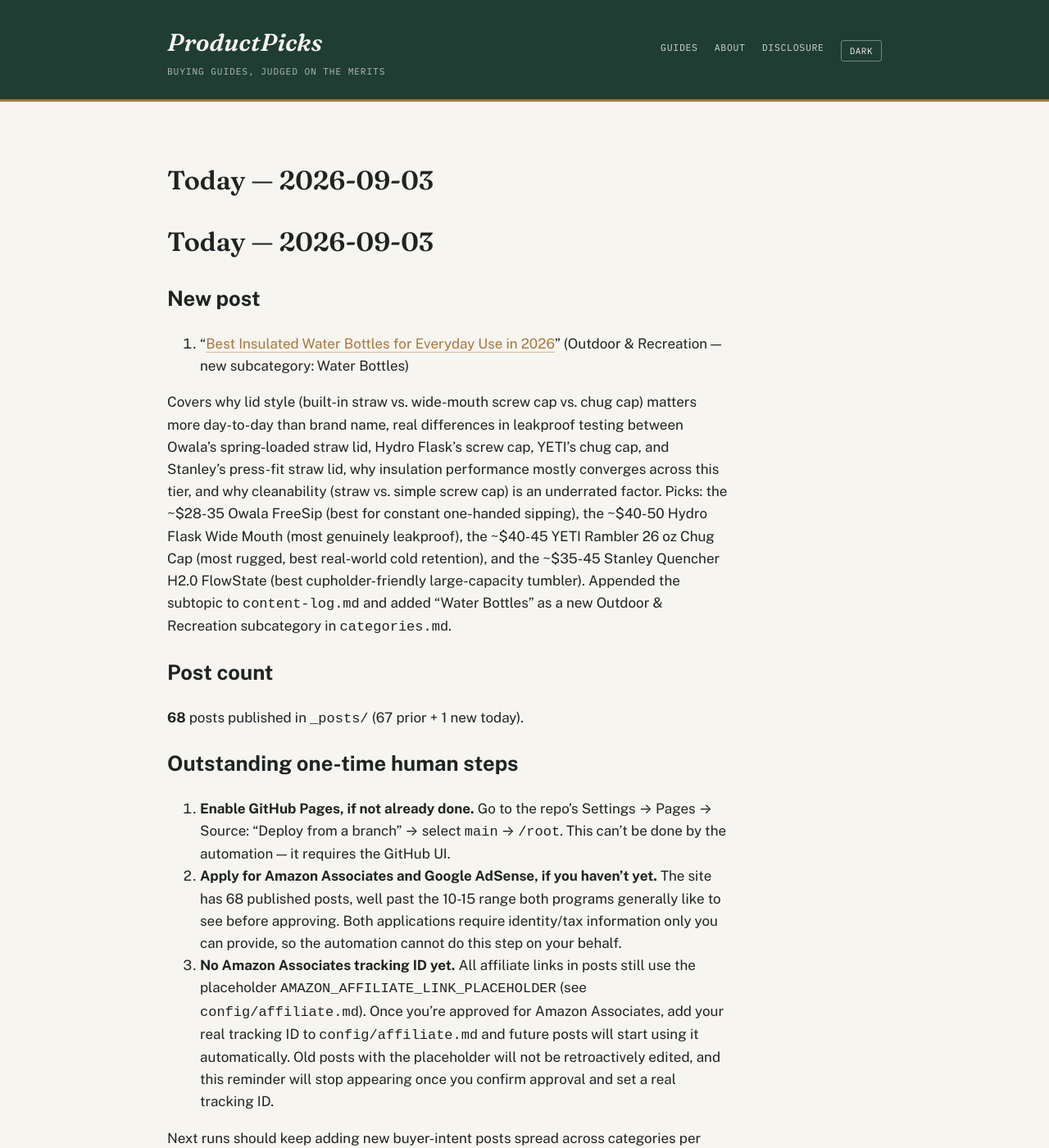
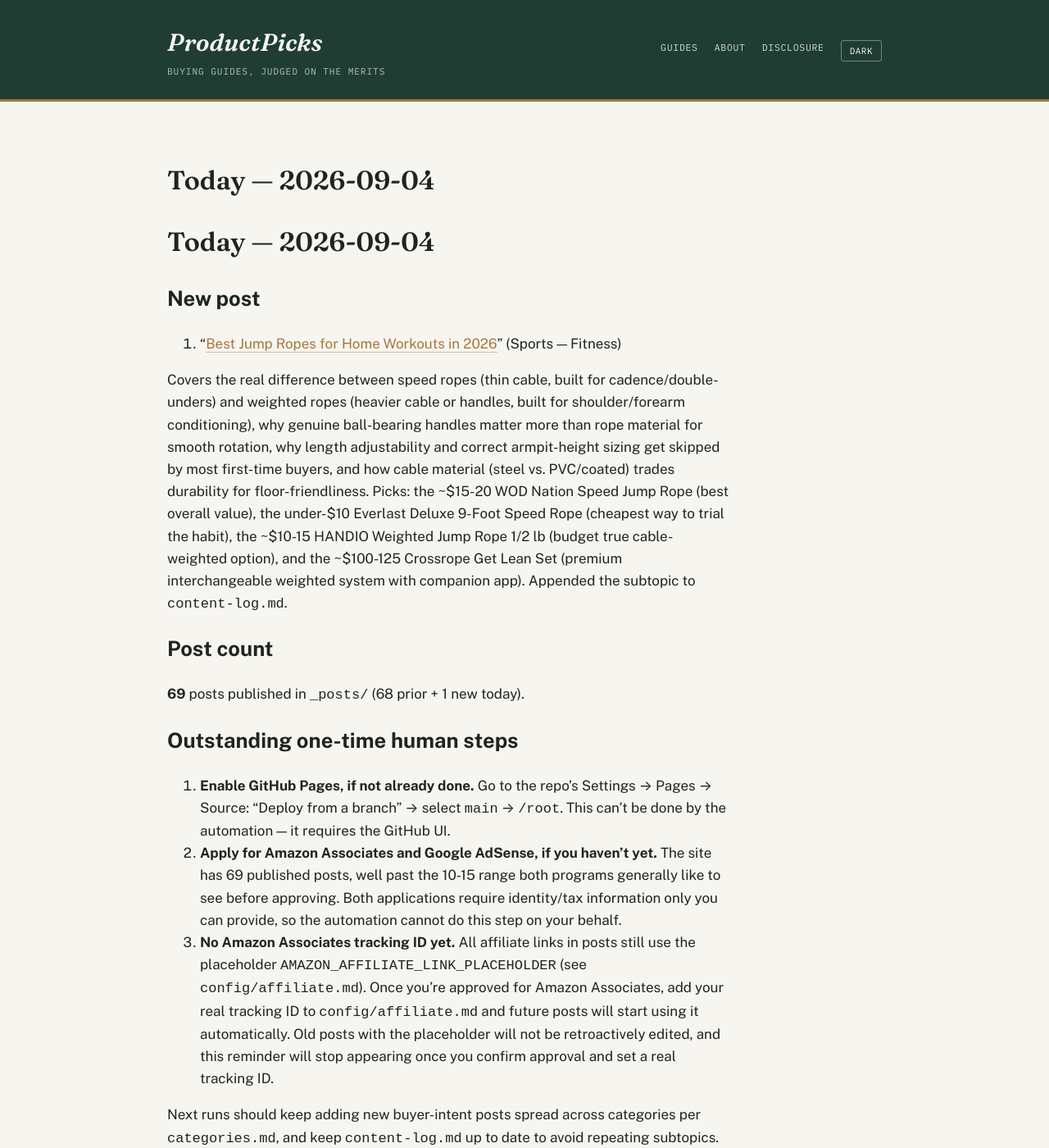
Before and after one commit to ajith198/ProductPicks, a Jekyll site: the page built from today.md, in a window 1280 px wide and 1400 px high. Shown: the whole window at 82% size. Built offline with Jekyll 4.4.1, drawn with Linux system fonts in a browser that asks for light colours; our own code applies the rules of GitHub Pages for plain Markdown files.

Commit message:
daily: 2026-09-04 new post + log update
New post: Best Jump Ropes for Home Workouts in 2026 (Sports/Fitness).
Covers speed vs. weighted ropes, ball-bearing handles, length sizing,
and cable material vs. flooring trade-offs. 69 posts total.

Co-Authored-By: Claude Sonnet 5 <noreply@anthropic.com>
Claude-Session: https://claude.ai/code/session_017r1gZHn614pGCcn1ubFT18

```diff
--- a/today.md
+++ b/today.md
@@ -1,19 +1,19 @@
-# Today — 2026-09-03
+# Today — 2026-09-04
 
 ## New post
 
-1. "[Best Insulated Water Bottles for Everyday Use in 2026](/outdoor-recreation/buying-guides/best-insulated-water-bottles-for-everyday-use/)" (Outdoor & Recreation — new subcategory: Water Bottles)
+1. "[Best Jump Ropes for Home Workouts in 2026](/fitness/buying-guides/best-jump-ropes-for-home-workouts/)" (Sports — Fitness)
 
-Covers why lid style (built-in straw vs. wide-mouth screw cap vs. chug cap) matters more day-to-day than brand name, real differences in leakproof testing between Owala's spring-loaded straw lid, Hydro Flask's screw cap, YETI's chug cap, and Stanley's press-fit straw lid, why insulation performance mostly converges across this tier, and why cleanability (straw vs. simple screw cap) is an underrated factor. Picks: the ~$28-35 Owala FreeSip (best for constant one-handed sipping), the ~$40-50 Hydro Flask Wide Mouth (most genuinely leakproof), the ~$40-45 YETI Rambler 26 oz Chug Cap (most rugged, best real-world cold retention), and the ~$35-45 Stanley Quencher H2.0 FlowState (best cupholder-friendly large-capacity tumbler). Appended the subtopic to `content-log.md` and added "Water Bottles" as a new Outdoor & Recreation subcategory in `categories.md`.
+Covers the real difference between speed ropes (thin cable, built for cadence/double-unders) and weighted ropes (heavier cable or handles, built for shoulder/forearm conditioning), why genuine ball-bearing handles matter more than rope material for smooth rotation, why length adjustability and correct armpit-height sizing get skipped by most first-time buyers, and how cable material (steel vs. PVC/coated) trades durability for floor-friendliness. Picks: the ~$15-20 WOD Nation Speed Jump Rope (best overall value), the under-$10 Everlast Deluxe 9-Foot Speed Rope (cheapest way to trial the habit), the ~$10-15 HANDIO Weighted Jump Rope 1/2 lb (budget true cable-weighted option), and the ~$100-125 Crossrope Get Lean Set (premium interchangeable weighted system with companion app). Appended the subtopic to `content-log.md`.
 
 ## Post count
 
-**68** posts published in `_posts/` (67 prior + 1 new today).
+**69** posts published in `_posts/` (68 prior + 1 new today).
 
 ## Outstanding one-time human steps
 
 1. **Enable GitHub Pages, if not already done.** Go to the repo's Settings → Pages → Source: "Deploy from a branch" → select `main` → `/root`. This can't be done by the automation — it requires the GitHub UI.
-2. **Apply for Amazon Associates and Google AdSense, if you haven't yet.** The site has 68 published posts, well past the 10-15 range both programs generally like to see before approving. Both applications require identity/tax information only you can provide, so the automation cannot do this step on your behalf.
+2. **Apply for Amazon Associates and Google AdSense, if you haven't yet.** The site has 69 published posts, well past the 10-15 range both programs generally like to see before approving. Both applications require identity/tax information only you can provide, so the automation cannot do this step on your behalf.
 3. **No Amazon Associates tracking ID yet.** All affiliate links in posts still use the placeholder `AMAZON_AFFILIATE_LINK_PLACEHOLDER` (see `config/affiliate.md`). Once you're approved for Amazon Associates, add your real tracking ID to `config/affiliate.md` and future posts will start using it automatically. Old posts with the placeholder will not be retroactively edited, and this reminder will stop appearing once you confirm approval and set a real tracking ID.
 
 Next runs should keep adding new buyer-intent posts spread across categories per `categories.md`, and keep `content-log.md` up to date to avoid repeating subtopics.
```
Also changed, not shown: TODAY.md (+2 -2 lines), _posts/2026-09-04-best-jump-ropes-for-home-workouts.md (added, +51 -0 lines), content-log.md (+1 -0 lines).
